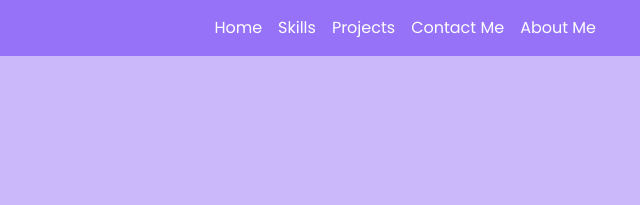
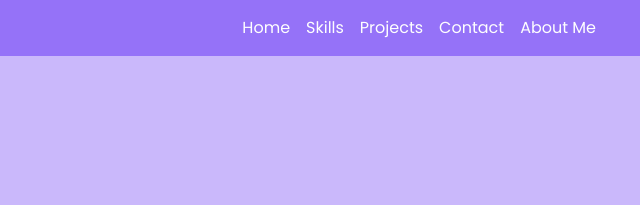
Before and after one commit to ImChloeLazaro/imchloelazaro.github.io, a plain HTML site: page index.html in a window 1280 px wide. Shown: the top 205 px of the page, 640-1280 px from the left. Drawn offline with nearby package versions, Linux system fonts and the light colour scheme.

Commit message:
revision

```diff
--- a/index.html
+++ b/index.html
@@ -26,7 +26,7 @@
                         <a class="nav-link" href="#home">Home</a>
                         <a class="nav-link" href="#skills">Skills</a>
                         <a class="nav-link" href="#projects">Projects</a>
-                        <a class="nav-link" href="#contact">Contact Me</a>
+                        <a class="nav-link" href="#contact">Contact</a>
                         <a class="nav-link" href="#">About Me</a>
                       </div>
                     </div>
```
